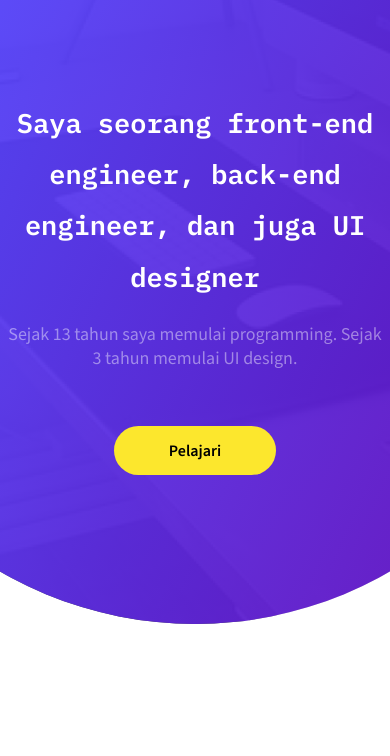
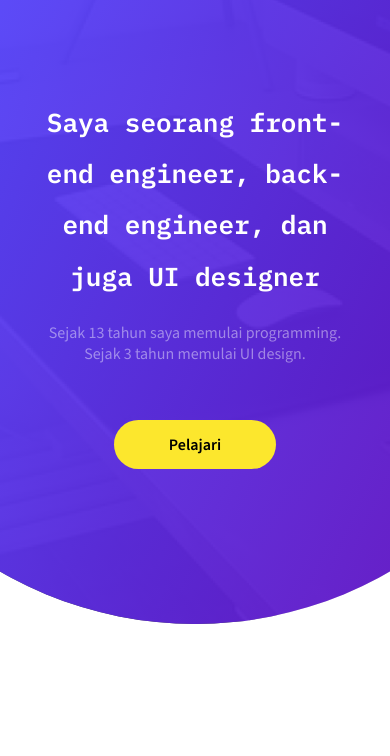
Before and after one commit to Forenoo/figma-slicing-website, a plain HTML site: page index.html in a window 390 px wide. Shown: the part 88-844 px from the top of the page. Drawn offline with nearby package versions, Linux system fonts and the light colour scheme.

Commit message:
hero container padding fixed for mobile view

```diff
--- a/assets/css/style.css
+++ b/assets/css/style.css
@@ -205,10 +205,16 @@ section {
 @media screen and (max-width:1536px) {
     .hero-container {
         padding-top: 80px;
+        padding-left: 8%;
+        padding-right: 8%;
     }
 
     .hero-container h1 {
-        font-size: 27px;
+        font-size: 26px;
+    }
+
+    .hero-container p {
+        font-size: 16px;
     }
 }
 
```
